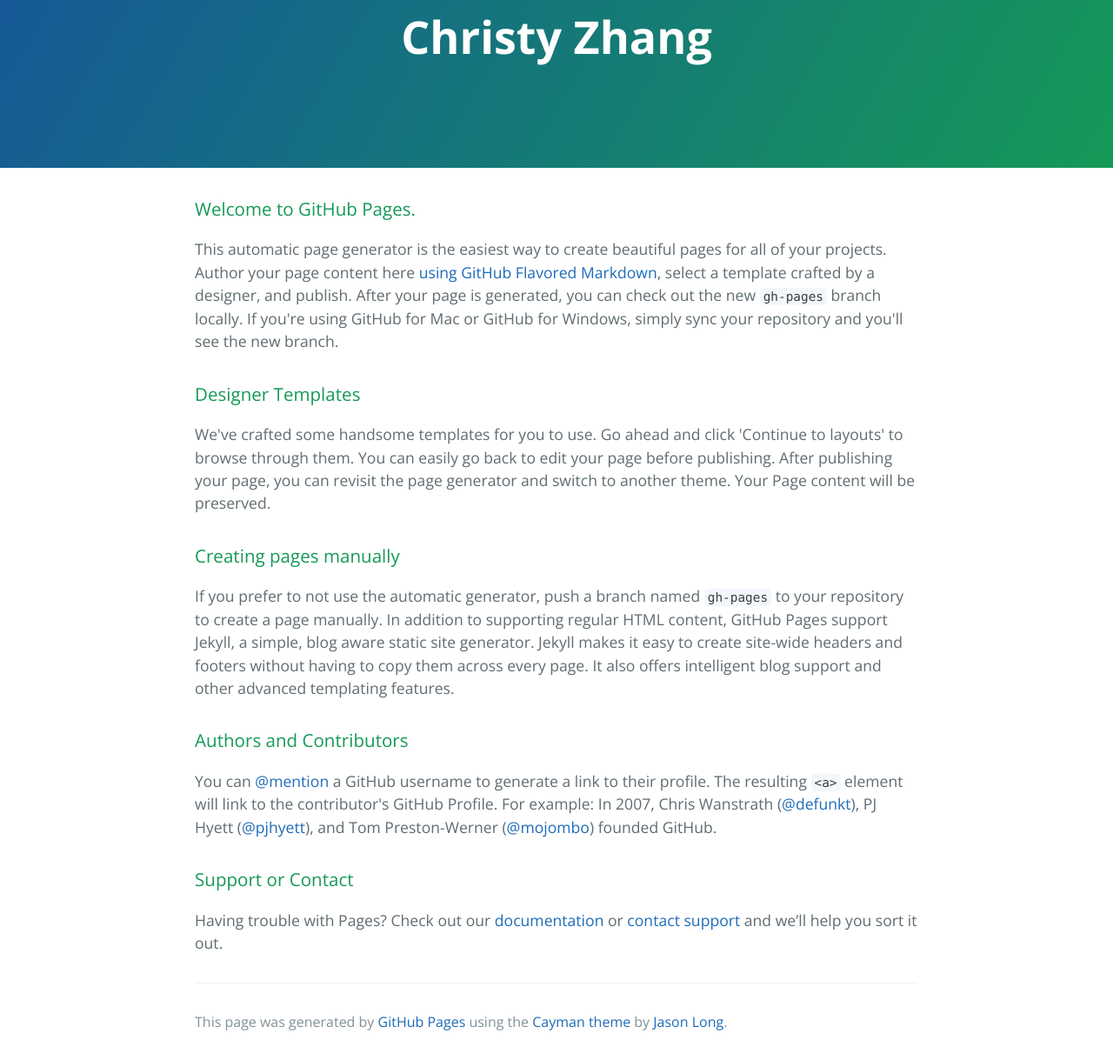
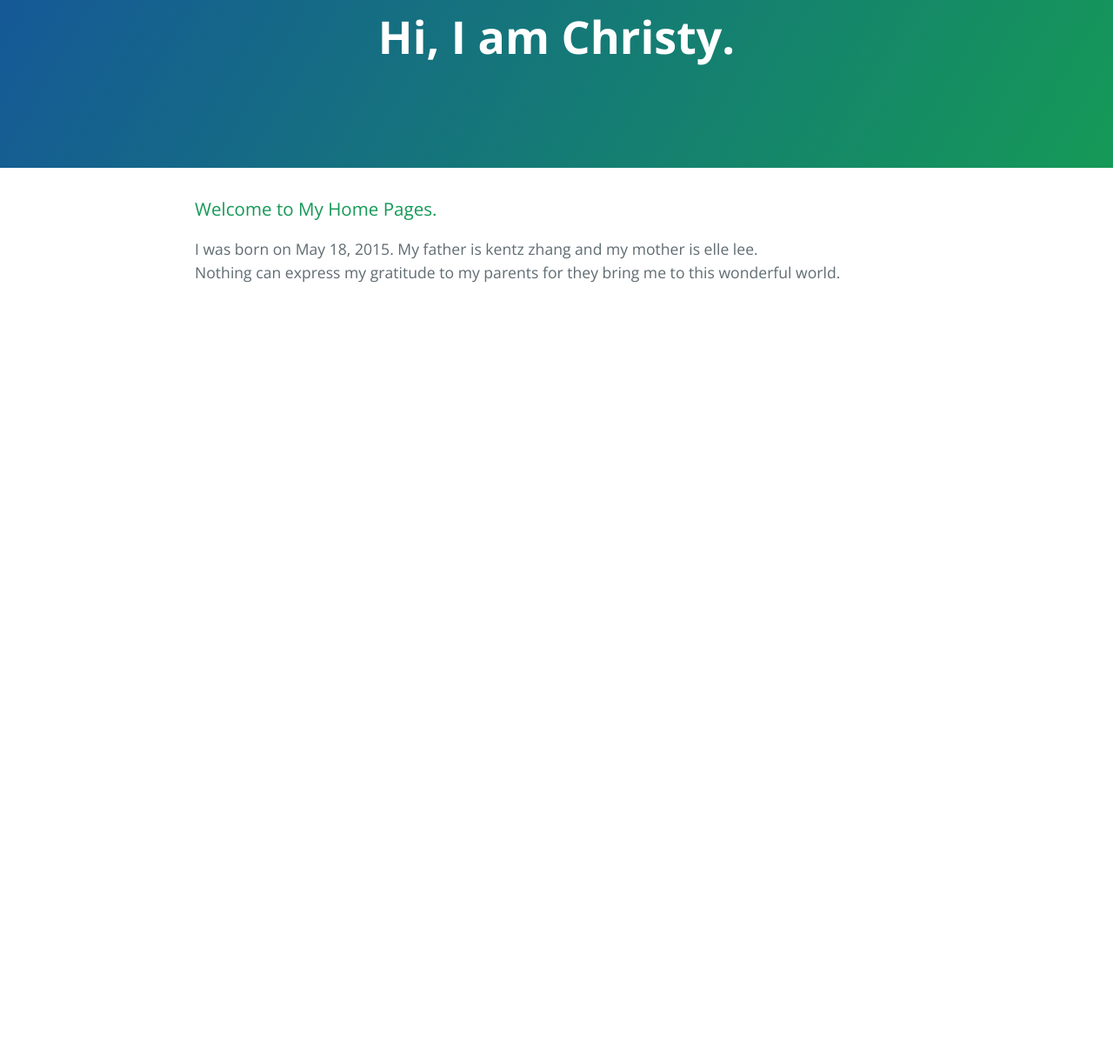
Before and after one commit to christyzh/christyzh.github.io, a plain HTML site: page index.html in a window 1280 px wide. Shown: the part 77-1296 px from the top of the page at 87% size. After the commit the page ends 800 px from the top, so only its background shows below. Drawn offline with nearby package versions, Linux system fonts and the light colour scheme.

Commit message:
Update index.html

```diff
--- a/index.html
+++ b/index.html
@@ -2,7 +2,7 @@
 <html lang="en-us">
   <head>
     <meta charset="UTF-8">
-    <title>Christy Zhang by christyzh</title>
+    <title>Christy Zhang</title>
     <meta name="viewport" content="width=device-width, initial-scale=1">
     <link rel="stylesheet" type="text/css" href="stylesheets/normalize.css" media="screen">
     <link href='http://fonts.googleapis.com/css?family=Open+Sans:400,700' rel='stylesheet' type='text/css'>
@@ -11,40 +11,19 @@
   </head>
   <body>
     <section class="page-header">
-      <h1 class="project-name">Christy Zhang</h1>
+      <h1 class="project-name">Hi, I am Christy.</h1>
       <h2 class="project-tagline"></h2>
     </section>
 
     <section class="main-content">
       <h3>
-<a id="welcome-to-github-pages" class="anchor" href="#welcome-to-github-pages" aria-hidden="true"><span class="octicon octicon-link"></span></a>Welcome to GitHub Pages.</h3>
+<a id="welcome-to-github-pages" class="anchor" href="#welcome-to-github-pages" aria-hidden="true"><span class="octicon octicon-link"></span></a>Welcome to My Home Pages.</h3>
 
-<p>This automatic page generator is the easiest way to create beautiful pages for all of your projects. Author your page content here <a href="https://guides.github.com/features/mastering-markdown/">using GitHub Flavored Markdown</a>, select a template crafted by a designer, and publish. After your page is generated, you can check out the new <code>gh-pages</code> branch locally. If you're using GitHub for Mac or GitHub for Windows, simply sync your repository and you'll see the new branch.</p>
-
-<h3>
-<a id="designer-templates" class="anchor" href="#designer-templates" aria-hidden="true"><span class="octicon octicon-link"></span></a>Designer Templates</h3>
-
-<p>We've crafted some handsome templates for you to use. Go ahead and click 'Continue to layouts' to browse through them. You can easily go back to edit your page before publishing. After publishing your page, you can revisit the page generator and switch to another theme. Your Page content will be preserved.</p>
-
-<h3>
-<a id="creating-pages-manually" class="anchor" href="#creating-pages-manually" aria-hidden="true"><span class="octicon octicon-link"></span></a>Creating pages manually</h3>
-
-<p>If you prefer to not use the automatic generator, push a branch named <code>gh-pages</code> to your repository to create a page manually. In addition to supporting regular HTML content, GitHub Pages support Jekyll, a simple, blog aware static site generator. Jekyll makes it easy to create site-wide headers and footers without having to copy them across every page. It also offers intelligent blog support and other advanced templating features.</p>
-
-<h3>
-<a id="authors-and-contributors" class="anchor" href="#authors-and-contributors" aria-hidden="true"><span class="octicon octicon-link"></span></a>Authors and Contributors</h3>
-
-<p>You can <a href="https://github.com/blog/821" class="user-mention">@mention</a> a GitHub username to generate a link to their profile. The resulting <code>&lt;a&gt;</code> element will link to the contributor's GitHub Profile. For example: In 2007, Chris Wanstrath (<a href="https://github.com/defunkt" class="user-mention">@defunkt</a>), PJ Hyett (<a href="https://github.com/pjhyett" class="user-mention">@pjhyett</a>), and Tom Preston-Werner (<a href="https://github.com/mojombo" class="user-mention">@mojombo</a>) founded GitHub.</p>
-
-<h3>
-<a id="support-or-contact" class="anchor" href="#support-or-contact" aria-hidden="true"><span class="octicon octicon-link"></span></a>Support or Contact</h3>
-
-<p>Having trouble with Pages? Check out our <a href="https://help.github.com/pages">documentation</a> or <a href="https://github.com/contact">contact support</a> and we’ll help you sort it out.</p>
-
-      <footer class="site-footer">
-
-        <span class="site-footer-credits">This page was generated by <a href="https://pages.github.com">GitHub Pages</a> using the <a href="https://github.com/jasonlong/cayman-theme">Cayman theme</a> by <a href="https://twitter.com/jasonlong">Jason Long</a>.</span>
-      </footer>
+<p>
+  I was born on May 18, 2015. My father is kentz zhang and my mother is elle lee.
+  <br/>
+  Nothing can express my gratitude to my parents for they bring me to this wonderful world.
+</p>
 
     </section>
 
```
